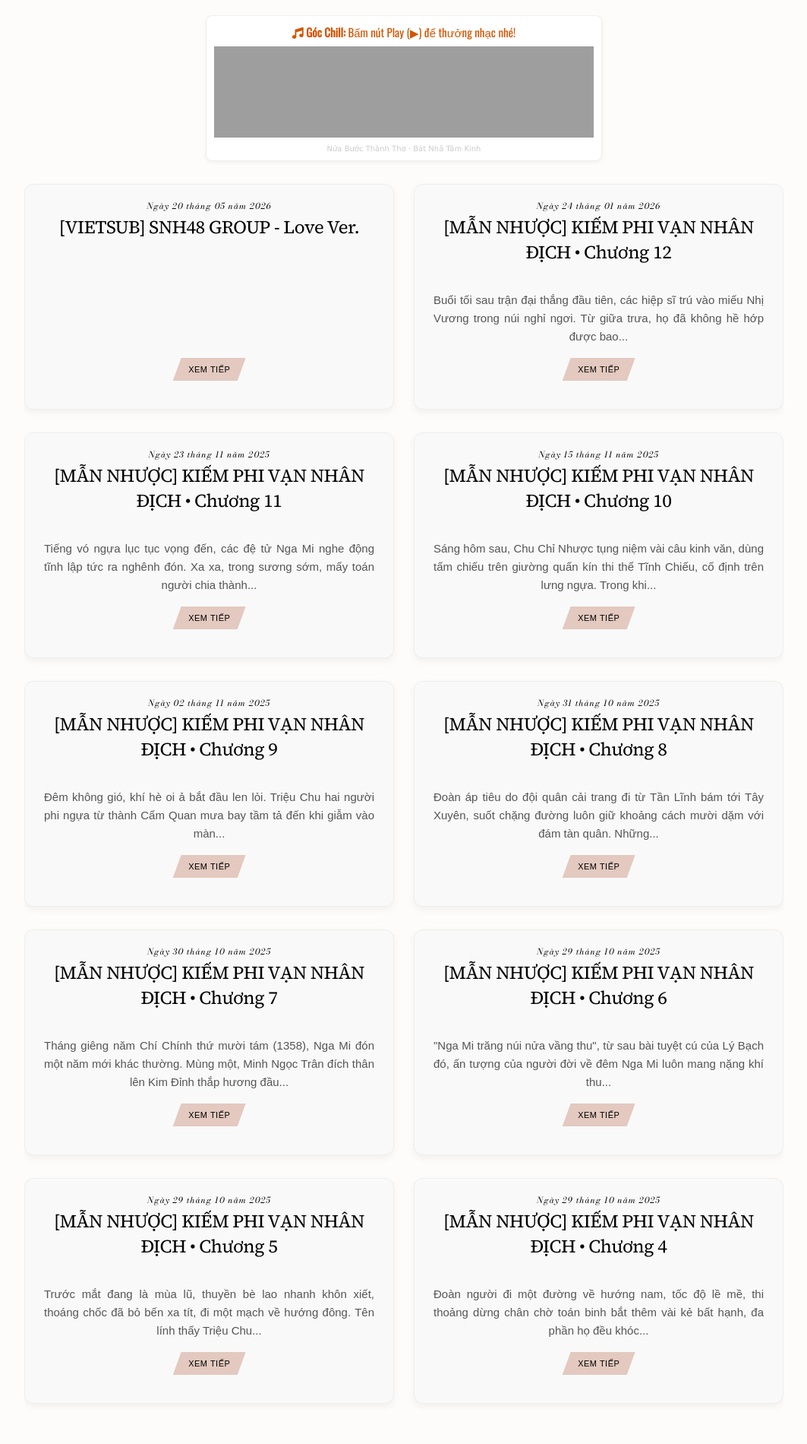
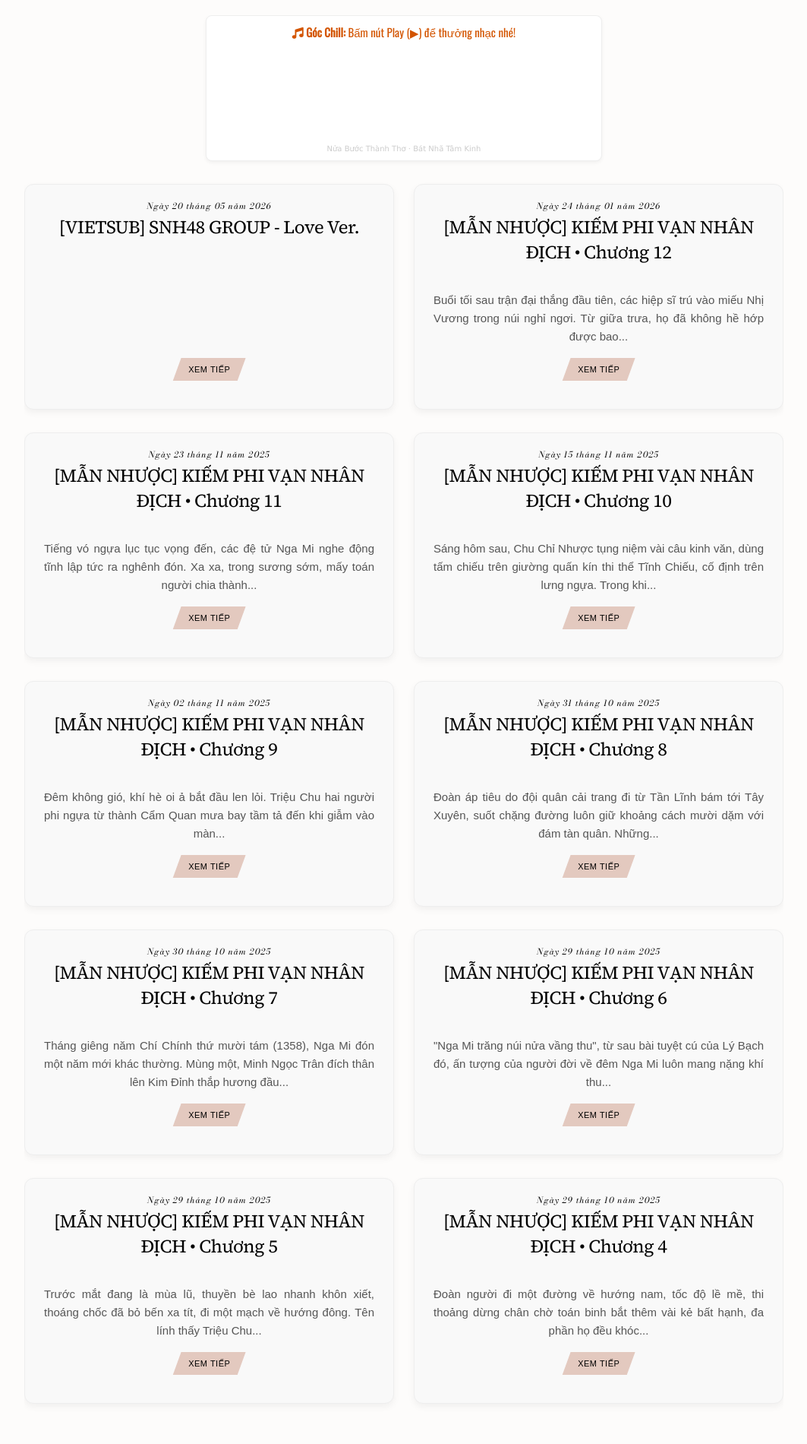
Before and after one commit to nuabuocthanhtho/nuabuocthanhtho.github.io, a Jekyll site: the page built from index.html, in a window 1280 px wide. Shown: the part 895-2795 px from the top of the page at 76% size, without its empty margins (108-1171 px from the left). Built offline with Jekyll 4.4.1, drawn with Linux system fonts in a browser that asks for light colours; some web fonts are replaced; the list of posts is cut into pages by our own code; grey boxes are pictures that could not be loaded.

```diff
--- a/_stories/vietsub.html
+++ b/_stories/vietsub.html
@@ -1,7 +1,7 @@
 ---
 layout: post
 title: "VIETSUB"
-image: "/assets/images/BIA-VIETSUB.png"
+image: "/assets/images/bia-vietsub.png"
 status: "Cập nhật"
 ---
 
```
